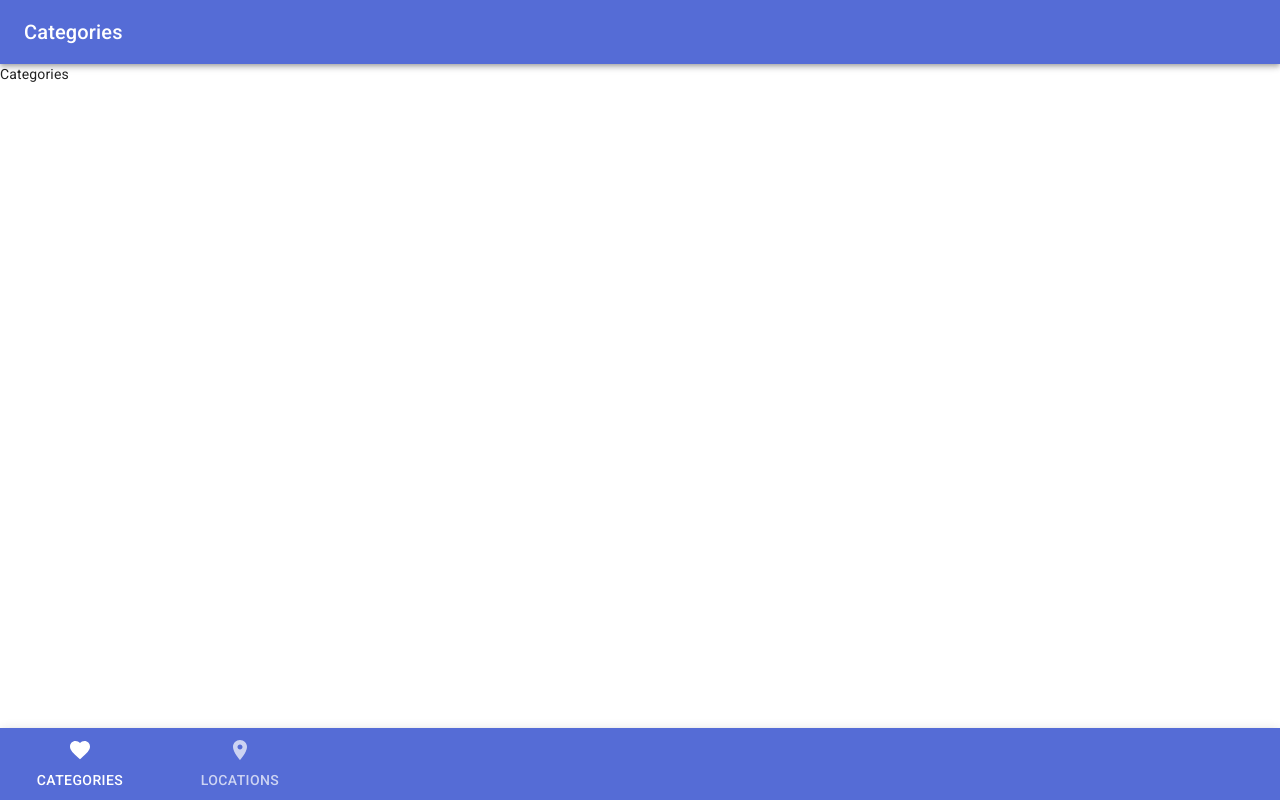
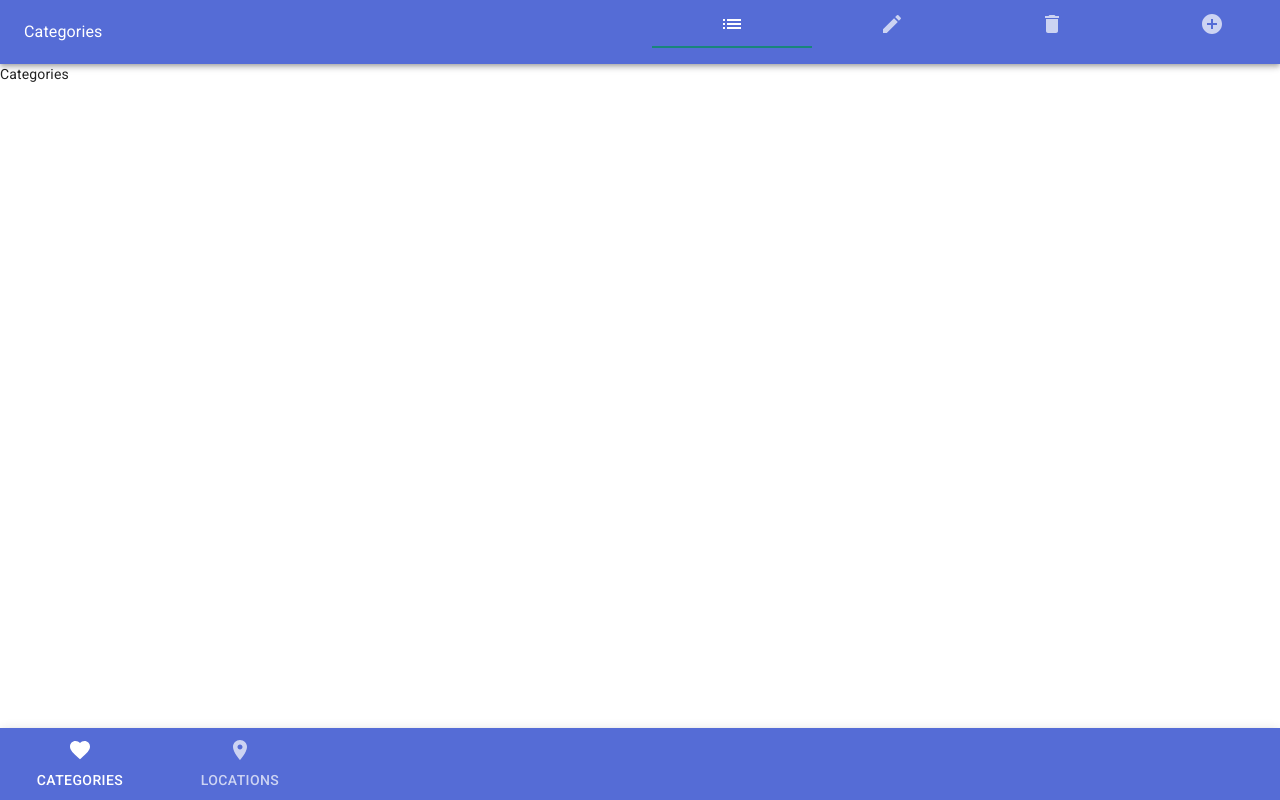
Before and after one commit to shootermv/welldone-software-exam, a React (Create React App) app: page /categories in a window 1280 px wide. Built offline with nearby package versions, Linux system fonts and the light colour scheme.

Commit message:
header menus should stick to the right

```diff
--- a/src/components/Header.js
+++ b/src/components/Header.js
@@ -1,8 +1,18 @@
-import React, { Component } from 'react';
+import React from 'react';
 import AppBar from '@material-ui/core/AppBar';
 import { makeStyles } from '@material-ui/core/styles';
+import Grid from '@material-ui/core/Grid';
 import Toolbar from '@material-ui/core/Toolbar';
 import Typography from '@material-ui/core/Typography';
+
+import ListIcon from '@material-ui/icons/List';
+import EditIcon from '@material-ui/icons/Edit';
+import DeleteIcon from '@material-ui/icons/Delete';
+import AddCircleIcon from '@material-ui/icons/AddCircle';
+import Tabs from '@material-ui/core/Tabs';
+import Tab from '@material-ui/core/Tab';
+
+
 const useStyles = makeStyles(theme => ({
     root: {
       flexGrow: 1,
@@ -13,19 +23,51 @@ const useStyles = makeStyles(theme => ({
     title: {
       flexGrow: 1,
     },
+    rightToolbar: {
+        marginLeft: 'auto',
+        marginRight: -12,
+    }
   }));
 function Header({title}) {
     const classes = useStyles();
+    const [value, setValue] = React.useState(0);
 
+    function handleChange(event, newValue) {
+        setValue(newValue);
+    }
     return (
             <AppBar position="static">
 
-               <Toolbar>
+              <Grid
+                justify="space-between" // Add it here :)
+                container
+                spacing={24}
+                >
+                <Grid item>
+                  <Toolbar>
+                    <Typography type="title" color="inherit">
+                    {title}
+                    </Typography>
+                  </Toolbar>
+                </Grid>
 
-                <Typography variant="h6" className={classes.title}>
-                    {title}
-                </Typography>
-                </Toolbar>
+                <Grid item>
+                    <Tabs
+                        className={classes.rightToolbar}
+                        value={value}
+                        onChange={handleChange}
+                        variant="scrollable"
+                        scrollButtons="off"
+                        aria-label="Scrollable prevent tabs example"
+                        >
+                        <Tab icon={<ListIcon />} aria-label="Phone"  />
+                        <Tab icon={<EditIcon />} aria-label="Favorite"  />
+                        <Tab icon={<DeleteIcon />} aria-label="Person"  />
+                        <Tab icon={<AddCircleIcon />} aria-label="Help" />
+
+                    </Tabs>
+                </Grid>
+               </Grid>
             </AppBar>
         )
     }
```
